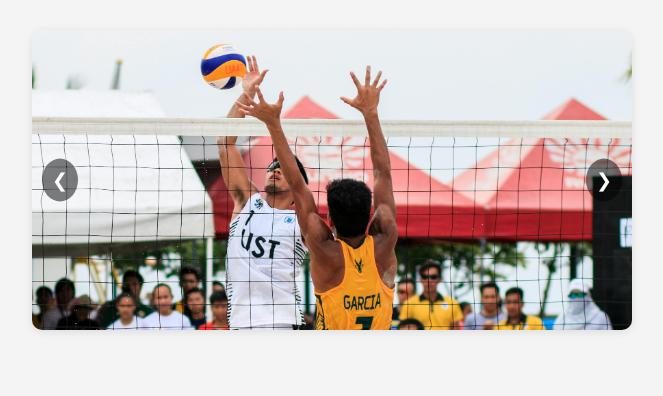
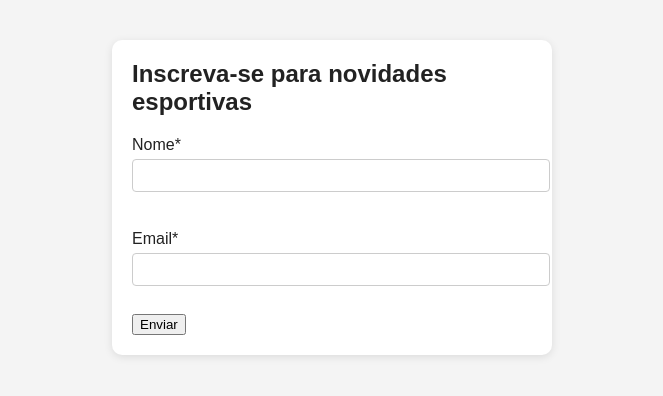
Before and after one commit to DiegoZandonadi/GS_web_dev, a plain HTML site: page index.html in a window 1280 px wide. Shown: the whole page, without its empty margins (308-971 px from the left). Drawn offline with Linux system fonts and the light colour scheme.

Commit message:
Formulario

```diff
--- a/index.html
+++ b/index.html
@@ -9,14 +9,17 @@
 <body>
 
     <main>
-        <section id="slideshow" class="slideshow-section">
-            <div class="slideshow-container">
-                <img src="img/pexels-jim-de-ramos-395808-1263426.jpg" class="slide active" alt="Esporte 1">
-                <img src="img/pexels-pixabay-274422.jpg" class="slide" alt="Esporte 2">
-                <img src="img/pexels-pixabay-69773.jpg" class="slide" alt="Esporte 3">
-                <button class="prev">&#10094;</button>
-                <button class="next">&#10095;</button>
-            </div>
+        <section id="form" class="form-section">
+            <h2>Inscreva-se para novidades esportivas</h2>
+            <form id="subscribeForm">
+                <label for="name">Nome*</label>
+                <input type="text" id="name" name="name" required>
+                <span class="error" id="nameError"></span>
+                <label for="email">Email*</label>
+                <input type="email" id="email" name="email" required>
+                <span class="error" id="emailError"></span>
+                <button type="submit">Enviar</button>
+            </form>
         </section>
     </main>
 </body>
--- a/style.css
+++ b/style.css
@@ -5,42 +5,31 @@ body {
     color: #222;
     transition: background 0.3s;
 }
-.slideshow-section {
-    margin: 30px auto;
-    max-width: 600px;
-    text-align: center;
-}
-.slideshow-container {
-    position: relative;
-    width: 100%;
-    height: 300px;
-    overflow: hidden;
+.form-section {
+    margin: 40px auto;
+    max-width: 400px;
+    background: #fff;
+    padding: 20px;
     border-radius: 10px;
     box-shadow: 0 2px 8px rgba(0,0,0,0.1);
 }
-.slide {
-    display: none;
+.form-section h2 {
+    margin-top: 0;
+}
+.form-section label {
+    display: block;
+    margin: 10px 0 5px;
+}
+.form-section input {
     width: 100%;
-    height: 100%;
-    object-fit: cover;
-    position: absolute;
-    top: 0;
-    left: 0;
+    padding: 8px;
+    margin-bottom: 10px;
+    border: 1px solid #ccc;
+    border-radius: 4px;
 }
-.slide.active {
+.form-section .error {
+    color: red;
+    font-size: 0.9em;
+    height: 18px;
     display: block;
 }
-.prev, .next {
-    position: absolute;
-    top: 50%;
-    transform: translateY(-50%);
-    background: rgba(0,0,0,0.5);
-    color: #fff;
-    border: none;
-    padding: 10px;
-    cursor: pointer;
-    border-radius: 50%;
-    font-size: 1.2em;
-}
-.prev { left: 10px; }
-.next { right: 10px; }
```
Also changed, not shown: script.js (+22 -22 lines).
